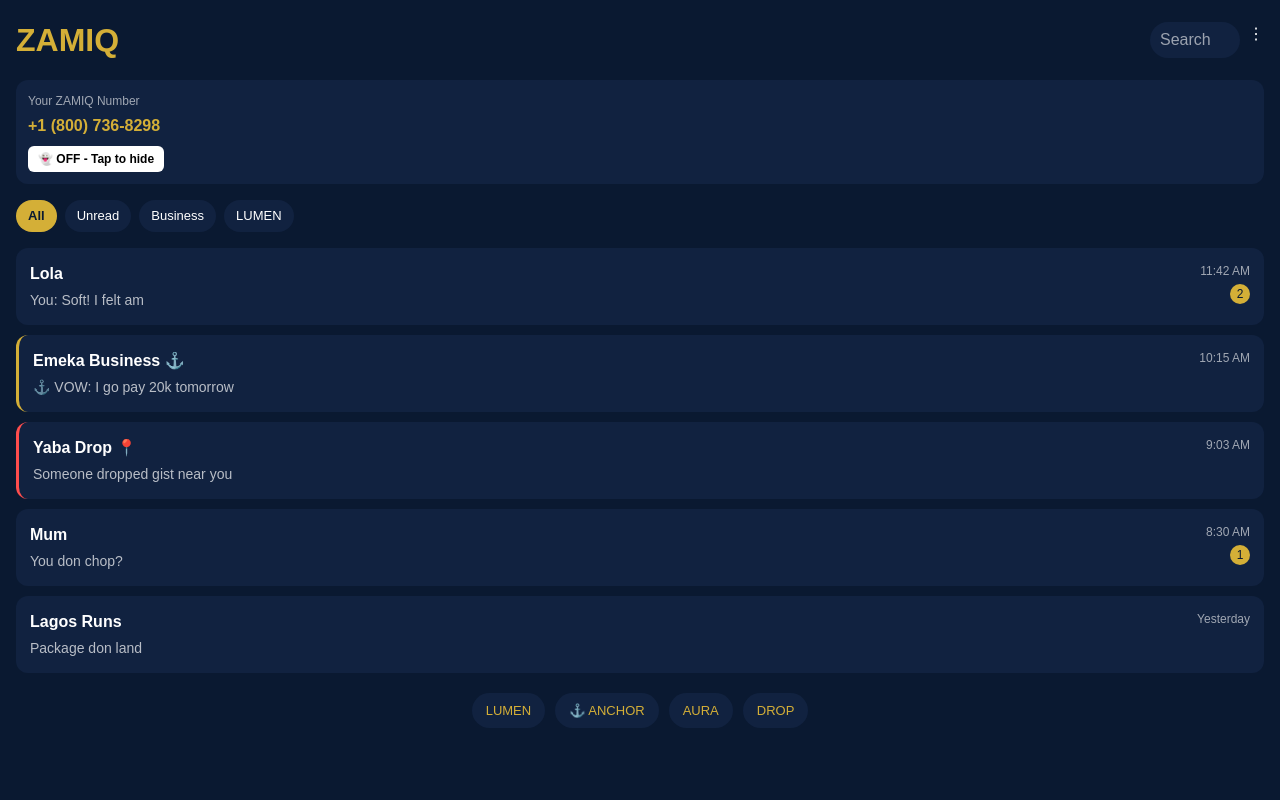
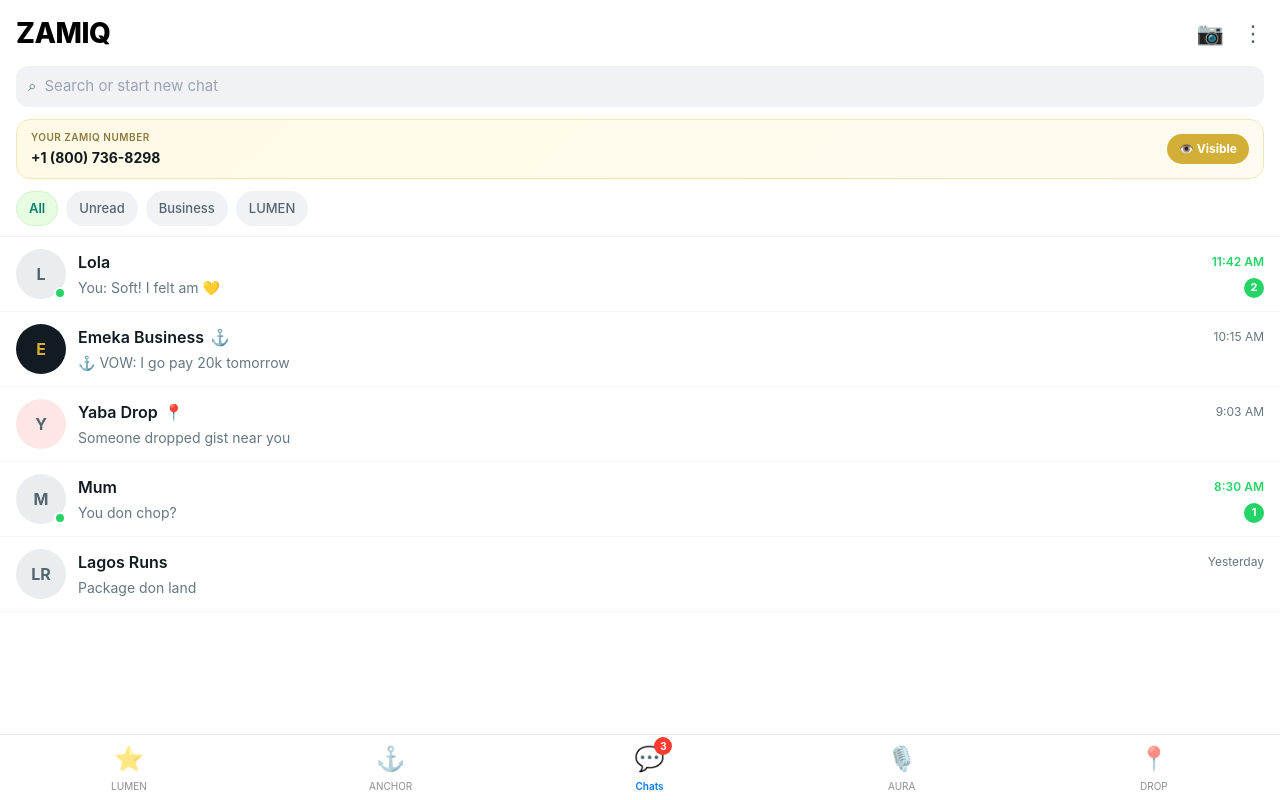
Before and after one commit to Habeebullahi7/Zamiq, a Next.js app: page / in a window 1280 px wide. Built offline with nearby package versions, Linux system fonts and the light colour scheme.

Commit message:
Refactor chat component and enhance functionality
Refactor chat component to include new properties and improve layout. Adjust ghost state functionality and chat filtering logic.

```diff
--- a/src/app/page.tsx
+++ b/src/app/page.tsx
@@ -1,28 +1,16 @@
 'use client'
 import React from 'react'
 
-function GhostBlock() {
-  const [ghost, setGhost] = React.useState(false)
-  return (
-    <div style={{background:'#112240', padding:'12px', borderRadius:'12px', marginBottom:'16px'}}>
-        <p style={{margin:0, opacity:0.6, fontSize:'12px'}}>Your ZAMIQ Number</p>
-        <p style={{margin:'4px 0 0 0', color:'#D4AF37', fontWeight:'bold'}}>+1 (800) 736-8298</p>
-        <div onClick={()=>setGhost(!ghost)} style={{marginTop:'8px', background: ghost ? '#ff4d4d' : 'white', color: ghost ? 'white' : 'black', display:'inline-block', padding:'4px 10px', borderRadius:'6px', fontSize:'12px', cursor:'pointer', fontWeight:'bold'}}>
-          {ghost ? '👻 ON - You be Ghost' : '👻 OFF - Tap to hide'}
-        </div>
-    </div>
-  )
-}
-
 const CHATS = [
-  {id:1, name:'Lola', last:'You: Soft! I felt am', time:'11:42 AM', unread:2, type:'All'},
-  {id:2, name:'Emeka Business ⚓', last:'⚓ VOW: I go pay 20k tomorrow', time:'10:15 AM', unread:0, type:'Business'},
-  {id:3, name:'Yaba Drop 📍', last:'Someone dropped gist near you', time:'9:03 AM', unread:0, type:'LUMEN'},
-  {id:4, name:'Mum', last:'You don chop?', time:'8:30 AM', unread:1, type:'All'},
-  {id:5, name:'Lagos Runs', last:'Package don land', time:'Yesterday', unread:0, type:'Business'},
+  {id:1, name:'Lola', avatar:'L', last:'You: Soft! I felt am 💛', time:'11:42 AM', unread:2, online:true},
+  {id:2, name:'Emeka Business', badge:'⚓', last:'VOW: I go pay 20k tomorrow', time:'10:15 AM', unread:0, isBusiness:true},
+  {id:3, name:'Yaba Drop', badge:'📍', last:'Someone dropped gist near you', time:'9:03 AM', unread:0, isDrop:true},
+  {id:4, name:'Mum', avatar:'M', last:'You don chop?', time:'8:30 AM', unread:1, online:true},
+  {id:5, name:'Lagos Runs', avatar:'LR', last:'Package don land', time:'Yesterday', unread:0},
 ]
 
 export default function Home() {
+  const [ghost, setGhost] = React.useState(false)
   const [filter, setFilter] = React.useState('All')
   const [search, setSearch] = React.useState('')
   const [activeChat, setActiveChat] = React.useState<any>(null)
@@ -30,79 +18,146 @@ export default function Home() {
   const [messages, setMessages] = React.useState<any[]>([])
 
   const filtered = CHATS.filter(c => {
-    const matchFilter = filter==='All' ? true : filter==='Unread' ? c.unread>0 : c.type===filter
-    const matchSearch = c.name.toLowerCase().includes(search.toLowerCase())
-    return matchFilter && matchSearch
+    const f = filter==='All' ? true : filter==='Unread' ? c.unread>0 : filter==='Business' ? (c as any).isBusiness : filter==='LUMEN' ? (c as any).isDrop : true
+    return f && c.name.toLowerCase().includes(search.toLowerCase())
   })
 
   const send = () => {
     if (!msg) return
     setMessages([...messages, {from:'me', text:msg, chat:activeChat.name}])
     setMsg('')
-    setTimeout(()=> setMessages(m=>[...m, {from:'them', text:'Soft! I felt am 💛', chat:activeChat.name}]), 1000)
+    setTimeout(()=> setMessages(m=>[...m, {from:'them', text:'Soft! I felt am 💛', chat:activeChat.name}]), 800)
   }
 
   if (activeChat) {
     return (
-      <div style={{background:'#0A1931', minHeight:'100vh', color:'white', fontFamily:'sans-serif', display:'flex', flexDirection:'column'}}>
-        <div style={{padding:'16px', background:'#112240', display:'flex', alignItems:'center', gap:'12px'}}>
-          <span onClick={()=>setActiveChat(null)} style={{cursor:'pointer'}}>←</span>
-          <p style={{margin:0, fontWeight:'bold'}}>{activeChat.name}</p>
-          <span style={{marginLeft:'auto', fontSize:'12px', opacity:0.6}}>👻 {activeChat.name.includes('Business') ? 'ANCHOR' : 'Ghost'}</span>
+      <div style={{background:'#E5DDD5', minHeight:'100vh', display:'flex', flexDirection:'column', fontFamily:'-apple-system, system-ui, sans-serif'}}>
+        {/* iMessage Header */}
+        <div style={{background:'rgba(255,255,255,0.92)', backdropFilter:'blur(20px)', padding:'10px 16px', display:'flex', alignItems:'center', gap:'12px', borderBottom:'1px solid #E5E5EA', position:'sticky', top:0, zIndex:10}}>
+          <span onClick={()=>setActiveChat(null)} style={{color:'#007AFF', fontSize:'17px', cursor:'pointer', display:'flex', alignItems:'center', gap:'4px'}}>‹ <span style={{fontSize:'17px'}}>Chats</span></span>
+          <div style={{margin:'0 auto', display:'flex', flexDirection:'column', alignItems:'center'}}>
+            <div style={{width:'32px', height:'32px', borderRadius:'50%', background:'#D4AF37', display:'flex', alignItems:'center', justifyContent:'center', color:'white', fontWeight:'700', fontSize:'13px'}}>{activeChat.name[0]}</div>
+            <p style={{margin:'2px 0 0', fontWeight:'600', fontSize:'13px', color:'#000'}}>{activeChat.name}</p>
+          </div>
+          <span style={{color:'#007AFF', fontSize:'20px'}}>ⓘ</span>
         </div>
-        <div style={{flex:1, padding:'16px'}}>
-          <p style={{opacity:0.5, textAlign:'center', fontSize:'12px'}}>⚓ This chat is sealed • {new Date().toLocaleTimeString()}</p>
+
+        <div style={{flex:1, padding:'16px', backgroundImage:`url("https://user-images.githubusercontent.com/15075759/28719144-86dc0f70-73b1-11e7-911d-60d70fcded21.png")`, backgroundSize:'400px'}}>
+          <div style={{background:'white', borderRadius:'8px', padding:'6px 12px', fontSize:'11px', color:'#8E8E93', textAlign:'center', width:'fit-content', margin:'0 auto', boxShadow:'0 1px 0.5px rgba(0,0,0,0.13)'}}>⚓ Sealed • Today • Location stamped</div>
           {messages.filter(m=>m.chat===activeChat.name).map((m,i)=>(
-            <div key={i} style={{marginTop:'12px', textAlign: m.from==='me' ? 'right' : 'left'}}>
-              <span style={{background: m.from==='me' ? '#D4AF37' : '#112240', color: m.from==='me' ? '#0A1931' : 'white', padding:'8px 12px', borderRadius:'12px', display:'inline-block', maxWidth:'80%'}}>{m.text}</span>
+            <div key={i} style={{marginTop:'8px', display:'flex', justifyContent: m.from==='me' ? 'flex-end' : 'flex-start'}}>
+              <div style={{
+                background: m.from==='me' ? '#DCF8C6' : 'white',
+                padding:'8px 12px',
+                borderRadius: m.from==='me' ? '12px 12px 0 12px' : '12px 12px 12px 0',
+                maxWidth:'72%',
+                fontSize:'15px',
+                color:'#000',
+                boxShadow:'0 1px 0.5px rgba(0,0,0,0.13)',
+                lineHeight:'1.3'
+              }}>{m.text}</div>
             </div>
           ))}
         </div>
-        <div style={{padding:'12px', display:'flex', gap:'8px', background:'#112240'}}>
-          <input value={msg} onChange={e=>setMsg(e.target.value)} placeholder="Type..." style={{flex:1, padding:'10px', borderRadius:'20px', border:'none', background:'#0A1931', color:'white'}} />
-          <div onClick={send} style={{background:'#D4AF37', color:'#0A1931', width:'40px', height:'40px', borderRadius:'50%', display:'flex', alignItems:'center', justifyContent:'center', cursor:'pointer', fontWeight:'bold'}}>➤</div>
+
+        {/* WhatsApp Input */}
+        <div style={{background:'#F0F0F0', padding:'8px 10px', display:'flex', gap:'8px', alignItems:'flex-end'}}>
+          <div style={{background:'white', borderRadius:'20px', flex:1, display:'flex', alignItems:'center', padding:'6px 12px', minHeight:'36px', boxShadow:'0 1px 1px rgba(0,0,0,0.08)'}}>
+            <span style={{fontSize:'22px', opacity:0.4, marginRight:'8px'}}>☺</span>
+            <input value={msg} onChange={e=>setMsg(e.target.value)} placeholder="Message" style={{flex:1, border:'none', outline:'none', fontSize:'16px', background:'transparent'}} />
+            <span style={{fontSize:'20px', opacity:0.4, marginLeft:'8px'}}>📎</span>
+          </div>
+          <div onClick={send} style={{background:'#25D366', width:'42px', height:'42px', borderRadius:'50%', display:'flex', alignItems:'center', justifyContent:'center', cursor:'pointer', color:'white', fontSize:'20px'}}>➤</div>
         </div>
       </div>
     )
   }
 
   return (
-    <div style={{background:'#0A1931', minHeight:'100vh', color:'white', fontFamily:'sans-serif', padding:'16px'}}>
-      <div style={{display:'flex', justifyContent:'space-between', alignItems:'center', marginBottom:'16px'}}>
-        <h1 style={{color:'#D4AF37', fontSize:'32px', fontWeight:'900', margin:0}}>ZAMIQ</h1>
-        <div style={{display:'flex', gap:'8px'}}>
-          <input value={search} onChange={e=>setSearch(e.target.value)} placeholder="Search" style={{padding:'6px 10px', borderRadius:'20px', border:'none', background:'#112240', color:'white', width:'90px'}} />
-          <span>⋮</span>
+    <div style={{background:'#FFFFFF', minHeight:'100vh', color:'#000', fontFamily:'-apple-system, BlinkMacSystemFont, sans-serif'}}>
+      {/* WhatsApp Top */}
+      <div style={{background:'#FFFFFF', padding:'12px 16px 8px', position:'sticky', top:0, zIndex:10, borderBottom:'1px solid #F0F0F0'}}>
+        <div style={{display:'flex', justifyContent:'space-between', alignItems:'center'}}>
+          <h1 style={{margin:0, fontSize:'28px', fontWeight:'800', letterSpacing:'-0.5px'}}>ZAMIQ</h1>
+          <div style={{display:'flex', gap:'18px', color:'#54656F', fontSize:'22px'}}>
+            <span>📷</span>
+            <span>⋮</span>
+          </div>
+        </div>
+
+        {/* iMessage Search - Light Gray */}
+        <div style={{marginTop:'12px', background:'#F0F2F5', borderRadius:'12px', padding:'9px 12px', display:'flex', gap:'8px', alignItems:'center'}}>
+          <span style={{color:'#667781', fontSize:'15px'}}>⌕</span>
+          <input value={search} onChange={e=>setSearch(e.target.value)} placeholder="Search or start new chat" style={{background:'transparent', border:'none', outline:'none', flex:1, fontSize:'15px', color:'#000'}} />
+        </div>
+
+        {/* Gold Number Card - Light Version */}
+        <div style={{marginTop:'12px', background:'linear-gradient(135deg, #FFF9E6 0%, #FFFBF0 100%)', border:'1px solid #F2E6B8', borderRadius:'14px', padding:'10px 14px', display:'flex', justifyContent:'space-between', alignItems:'center'}}>
+          <div>
+            <p style={{margin:0, fontSize:'10px', color:'#8A7A3D', fontWeight:'600', letterSpacing:'0.5px'}}>YOUR ZAMIQ NUMBER</p>
+            <p style={{margin:'2px 0 0', fontWeight:'700', fontSize:'14px', color:'#111B21'}}>+1 (800) 736-8298</p>
+          </div>
+          <div onClick={()=>setGhost(!ghost)} style={{background: ghost ? '#111B21' : '#D4AF37', color:'white', padding:'6px 12px', borderRadius:'20px', fontSize:'12px', fontWeight:'700', cursor:'pointer'}}>
+            {ghost ? '👻 Ghost' : '👁️ Visible'}
+          </div>
+        </div>
+
+        {/* Filters - WhatsApp style pills */}
+        <div style={{display:'flex', gap:'8px', marginTop:'12px', overflowX:'auto', paddingBottom:'2px'}}>
+          {['All','Unread','Business','LUMEN'].map(f=>(
+            <span key={f} onClick={()=>setFilter(f)} style={{
+              background: filter===f ? '#E7FCE3' : '#F0F2F5',
+              color: filter===f ? '#008069' : '#54656F',
+              padding:'7px 12px',
+              borderRadius:'18px',
+              fontSize:'13px',
+              fontWeight: filter===f ? '600' : '500',
+              cursor:'pointer',
+              whiteSpace:'nowrap',
+              border: filter===f ? '1px solid #D1F4CC' : '1px solid transparent'
+            }}>{f}</span>
+          ))}
         </div>
       </div>
 
-      <GhostBlock />
-
-      <div style={{display:'flex', gap:'8px', marginBottom:'16px', overflowX:'auto'}}>
-        {['All','Unread','Business','LUMEN'].map(f=>(
-          <span key={f} onClick={()=>setFilter(f)} style={{background: filter===f ? '#D4AF37' : '#112240', color: filter===f ? '#0A1931' : 'white', padding:'6px 12px', borderRadius:'20px', fontSize:'13px', fontWeight: filter===f ? 'bold' : 'normal', cursor:'pointer', whiteSpace:'nowrap'}}>{f}</span>
+      {/* Chats - iMessage/WhatsApp clean */}
+      <div>
+        {filtered.map(c=>(
+          <div key={c.id} onClick={()=>setActiveChat(c)} style={{padding:'12px 16px', display:'flex', gap:'12px', cursor:'pointer', borderBottom:'1px solid #F5F6F6', background:'white'}}>
+            <div style={{position:'relative'}}>
+              <div style={{width:'50px', height:'50px', borderRadius:'50%', background: (c as any).isBusiness ? '#111B21' : (c as any).isDrop ? '#FFE6E6' : '#E9EDEF', display:'flex', alignItems:'center', justifyContent:'center', fontWeight:'700', color: (c as any).isBusiness ? '#D4AF37' : '#54656F', fontSize:'16px'}}>{(c as any).avatar || c.name[0]}</div>
+              {(c as any).online && <div style={{position:'absolute', bottom:'0', right:'0', width:'12px', height:'12px', background:'#25D366', borderRadius:'50%', border:'2px solid white'}}></div>}
+            </div>
+            <div style={{flex:1, minWidth:0, display:'flex', flexDirection:'column', justifyContent:'center'}}>
+              <div style={{display:'flex', justifyContent:'space-between', alignItems:'center'}}>
+                <p style={{margin:0, fontWeight:'600', fontSize:'16px', color:'#111B21', display:'flex', gap:'6px'}}>{c.name} {(c as any).badge && <span>{(c as any).badge}</span>}</p>
+                <p style={{margin:0, fontSize:'12px', color: c.unread ? '#25D366' : '#667781', fontWeight: c.unread ? '600' : '400'}}>{c.time}</p>
+              </div>
+              <div style={{display:'flex', justifyContent:'space-between', alignItems:'center', marginTop:'3px'}}>
+                <p style={{margin:0, fontSize:'14px', color:'#667781', whiteSpace:'nowrap', overflow:'hidden', textOverflow:'ellipsis', maxWidth:'220px'}}>{(c as any).isBusiness ? '⚓ ' : ''}{c.last}</p>
+                {c.unread>0 && <div style={{background:'#25D366', color:'white', minWidth:'20px', height:'20px', borderRadius:'10px', display:'flex', alignItems:'center', justifyContent:'center', fontSize:'11px', fontWeight:'700', padding:'0 5px'}}>{c.unread}</div>}
+              </div>
+            </div>
+          </div>
         ))}
       </div>
 
-      {filtered.map(c=>(
-        <div key={c.id} onClick={()=>setActiveChat(c)} style={{background:'#112240', padding:'14px', borderRadius:'12px', marginBottom:'10px', display:'flex', justifyContent:'space-between', cursor:'pointer', borderLeft: c.name.includes('Business') ? '3px solid #D4AF37' : c.name.includes('Drop') ? '3px solid #ff4d4d' : 'none'}}>
-          <div>
-            <p style={{margin:0, fontWeight:'bold'}}>{c.name}</p>
-            <p style={{margin:'4px 0 0 0', opacity:0.7, fontSize:'14px'}}>{c.last}</p>
-          </div>
-          <div style={{textAlign:'right'}}>
-            <p style={{margin:0, fontSize:'12px', opacity:0.6}}>{c.time}</p>
-            {c.unread>0 && <p style={{margin:'4px 0 0 0', background:'#D4AF37', color:'#0A1931', borderRadius:'50%', width:'20px', height:'20px', textAlign:'center', fontSize:'12px', lineHeight:'20px', float:'right'}}>{c.unread}</p>}
-          </div>
-        </div>
-      ))}
-
-      <div style={{marginTop:'20px', textAlign:'center', display:'flex', gap:'10px', justifyContent:'center'}}>
-        <a href="/lumen" style={{color:'#D4AF37', fontSize:'13px', textDecoration:'none', background:'#112240', padding:'8px 14px', borderRadius:'20px'}}>LUMEN</a>
-        <a href="/anchor" style={{color:'#D4AF37', fontSize:'13px', textDecoration:'none', background:'#112240', padding:'8px 14px', borderRadius:'20px'}}>⚓ ANCHOR</a>
-        <a href="/aura" style={{color:'#D4AF37', fontSize:'13px', textDecoration:'none', background:'#112240', padding:'8px 14px', borderRadius:'20px'}}>AURA</a>
-        <a href="/drop" style={{color:'#D4AF37', fontSize:'13px', textDecoration:'none', background:'#112240', padding:'8px 14px', borderRadius:'20px'}}>DROP</a>
+      {/* iOS Bottom Tab - Light */}
+      <div style={{position:'fixed', bottom:0, left:0, right:0, background:'rgba(255,255,255,0.94)', backdropFilter:'blur(20px)', borderTop:'1px solid #E5E5EA', padding:'6px 0 calc(6px + env(safe-area-inset-bottom))', display:'flex', justifyContent:'space-around'}}>
+        {[
+          {l:'LUMEN', i:'⭐', path:'/lumen'},
+          {l:'ANCHOR', i:'⚓', path:'/anchor'},
+          {l:'Chats', i:'💬', path:'/', active:true, count:3},
+          {l:'AURA', i:'🎙️', path:'/aura'},
+          {l:'DROP', i:'📍', path:'/drop'},
+        ].map(n=>(
+          <a key={n.l} href={n.path} style={{textDecoration:'none', display:'flex', flexDirection:'column', alignItems:'center', gap:'2px'}}>
+            <div style={{position:'relative', fontSize:'24px', opacity: (n as any).active ? 1 : 0.6}}>{n.i} {(n as any).count && <span style={{position:'absolute', top:'-4px', right:'-8px', background:'#FF3B30', color:'white', fontSize:'10px', fontWeight:'700', minWidth:'18px', height:'18px', borderRadius:'9px', display:'flex', alignItems:'center', justifyContent:'center', padding:'0 4px'}}>{(n as any).count}</span>}</div>
+            <span style={{fontSize:'10px', fontWeight: (n as any).active ? '600' : '400', color: (n as any).active ? '#007AFF' : '#8E8E93'}}>{n.l}</span>
+          </a>
+        ))}
       </div>
+      <div style={{height:'80px'}}></div>
     </div>
   )
-}
+              }
```
